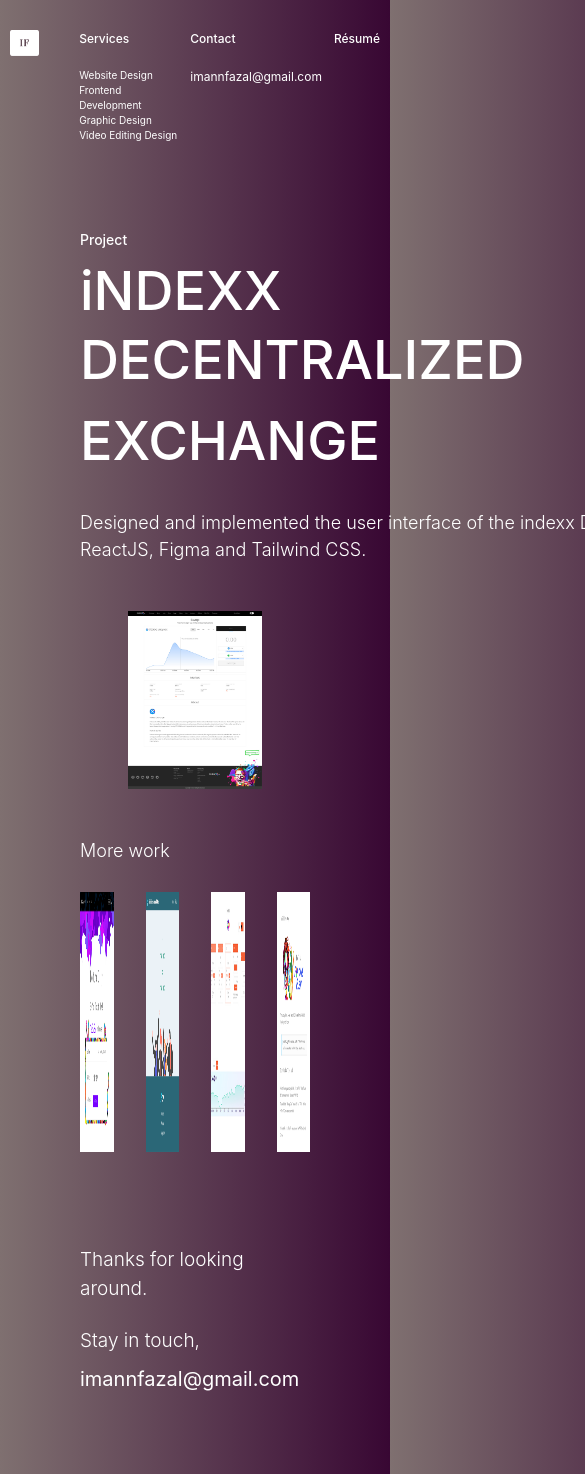
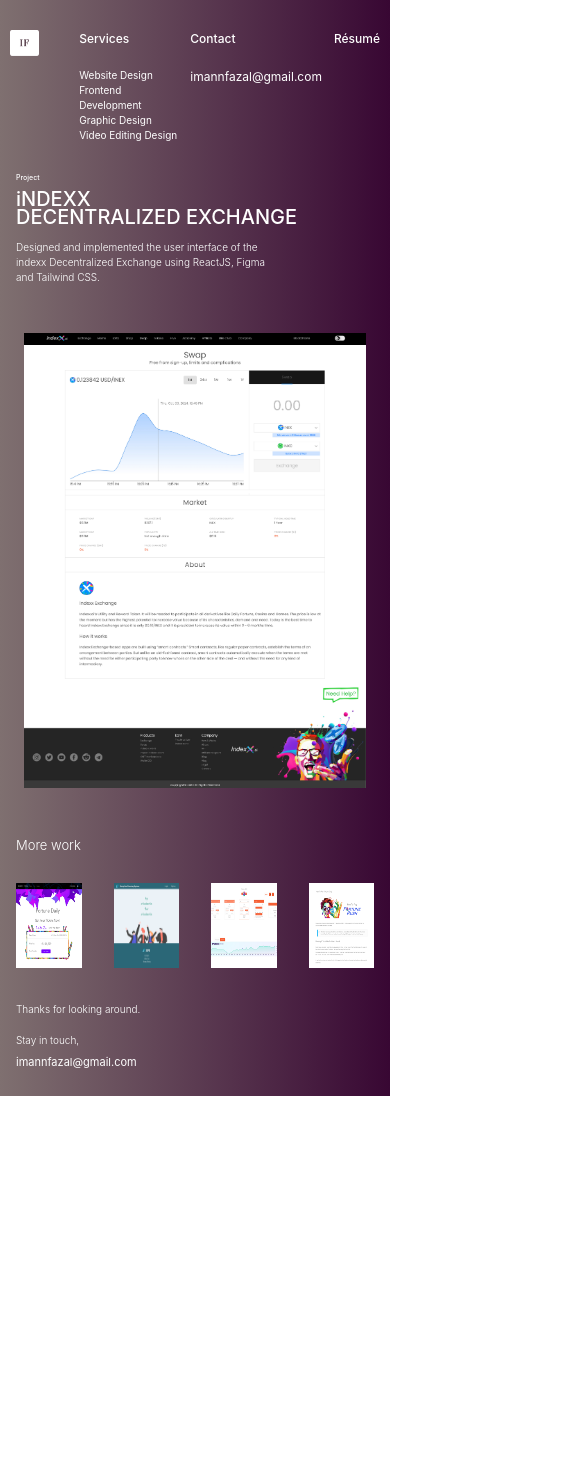
Before and after one commit to imannfazal/iman-portfolio, a React (Create React App) app: page /Decentralized-Exchange in a window 390 px wide. Shown: the top 1474 px of the page, 585 px wide, since content can reach past the window. After the commit the page ends 1096 px from the top, so only its background shows below. Built offline with nearby package versions, Linux system fonts and the light colour scheme.

Commit message:
responsive

```diff
--- a/src/components/Pages/Bank.js
+++ b/src/components/Pages/Bank.js
@@ -9,29 +9,28 @@
 import Daily from '../../assets/daily.png';
 import dex from '../../assets/dex.jpg'
 import Rush from '../../assets/rush.png'
+import Thanks from './Thanks'
 
 const Bank = () => {
   return (
-    <div className='mx-20 py-20 text-[#ffffff]'>
-      <div class='text-[14px] font-medium'>Project</div>
-      <div class='text-[54px] font-medium'>iNDEXX BANK</div>
-      <div class='mb-12 mt-7 text-[18px] font-light w-[800px]'>Designed the user interface using Figma and then developed a user-friendly frontend for the indexx Bank by utilizing ReactJS and Tailwind CSS.</div>
-      <div class='mx-12'><img class='w-full h-full mb-9' alt='bank' src={dashboard} />
+    <div className='md:mx-20 mx-4 md:py-20 py-6 text-[#ffffff]'>
+      <div class='md:text-[14px] text-[7px] font-medium'>Project</div>
+      <div class='md:text-[54px] text-[20px] font-medium'>iNDEXX BANK</div>
+      <div class='mb-12 md:mt-7 mt-2 md:text-[18px] text-[10px] font-light md:w-[800px] w-[250px]'>Designed the user interface using Figma and then developed a user-friendly frontend for the indexx Bank by utilizing ReactJS and Tailwind CSS.</div>
+      <div class='md:mx-12 mx-2'><img class='w-full h-full mb-9' alt='bank' src={dashboard} />
       <img class='w-full h-full mb-9' alt='bank' src={page2} />
       <img class='w-full h-full mb-9' alt='bank' src={borrow} />
       <img class='w-full h-full' alt='bank' src={borrow2} />
       <img class='w-full h-full' alt='bank' src={page4} />
       <img class='w-full h-full' alt='bank' src={page5} /></div>
-      <div class='mt-12 mb-7 text-[18px] font-light w-[800px]'>More work </div>
-      <div class='inline-flex h-[300px]'>
-        <a href='/Fortune-Daily' class='lift cursor-pointer '><img alt='bank' className='w-[320px] h-[260px]' src={Daily} /></a>
-        <a href='/DPS' class='ml-8 lift cursor-pointer '><img alt='bank' className='w-[320px] h-[260px]' src={sre} /></a>
-        <a href='/Decentralized-Exchange' class='ml-8 lift cursor-pointer'><img alt='bank' className='w-[320px] h-[260px]' src={dex} /></a>
-        <a href='/Fortune-Rush' class='ml-8 lift cursor-pointer'><img alt='bank' className='w-[320px] h-[260px]' src={Rush} /></a>
+      <div class='mt-12 mb-7 md:text-[18px] text-[13px] font-light md:w-[800px]'>More work </div>
+      <div class='inline-flex md:h-[300px]'>
+        <a href='/Fortune-Daily' class='lift cursor-pointer '><img alt='bank' className='md:w-[320px] md:h-[260px] w-[320px] h-[85px]' src={Daily} /></a>
+        <a href='/DPS' class='ml-8 lift cursor-pointer '><img alt='bank' className='md:w-[320px] md:h-[260px] w-[320px] h-[85px]' src={sre} /></a>
+        <a href='/Decentralized-Exchange' class='ml-8 lift cursor-pointer'><img alt='bank' className='md:w-[320px] md:h-[260px] w-[320px] h-[85px]' src={dex} /></a>
+        <a href='/Fortune-Rush' class='ml-8 lift cursor-pointer'><img alt='bank' className='md:w-[320px] md:h-[260px] w-[320px] h-[85px]' src={Rush} /></a>
       </div>
-      <div class='text-[19px] mt-12 font-light'>Thanks for looking around.</div>
-      <div class='text-[19px] pt-6 pb-2 font-light'>Stay in touch,</div>
-      <a class='text-[#fffff] text-[20px]' href="mailto:imannfazal@gmail.com">imannfazal@gmail.com</a>
+      <Thanks />
       </div>
   )
 }
--- a/src/components/Pages/Daily.js
+++ b/src/components/Pages/Daily.js
@@ -7,27 +7,26 @@
 import pred from '../../assets/prediction.jpg'
 import dex from '../../assets/dex.jpg'
 import Rush from '../../assets/rush.png'
+import Thanks from './Thanks'
 
 const Daily = () => {
   return (
-    <div className='mx-20 py-20 text-[#ffffff]'>
-      <div class='text-[14px] font-medium'>Project</div>
-      <div class='text-[54px] font-medium'>FORTUNE DAILY</div>
-      <div class='mb-12 mt-7 text-[18px] font-light w-[800px]'>Designed and developed the frontend of indexx Fortune Daily utilizing Figma, ReactJS and TailwindCSS, ensuring a seamless user experience. </div>
-      <div class='mx-12'><img class='w-full h-full mb-9' alt='bank' src={main} />
+    <div className='md:mx-20 mx-4 md:py-20 py-6 text-[#ffffff]'>
+      <div class='md:text-[14px] text-[7px] font-medium'>Project</div>
+      <div class='md:text-[54px] text-[20px] font-medium'>FORTUNE DAILY</div>
+      <div class='mb-12 md:mt-7 mt-2 md:text-[18px] text-[10px] font-light md:w-[800px] w-[250px]'>Designed and developed the frontend of indexx Fortune Daily utilizing Figma, ReactJS and TailwindCSS, ensuring a seamless user experience. </div>
+      <div class='md:mx-12 mx-2'><img class='w-full h-full mb-9' alt='bank' src={main} />
       <img class='w-full h-full mb-9' alt='bank' src={profile} />
       <img class='w-full h-full mb-9' alt='bank' src={edit} />
       <img class='w-full h-full' alt='bank' src={buy} /></div>
-      <div class='mt-12 mb-7 text-[18px] font-light w-[800px]'>More work </div>
-      <div class='inline-flex h-[300px]'>
-        <a href='/Fortune-Daily' class='lift cursor-pointer '><img alt='bank' className='w-[320px] h-[260px]' src={pred} /></a>
-        <a href='/DPS' class='ml-8 lift cursor-pointer '><img alt='bank' className='w-[320px] h-[260px]' src={sre} /></a>
-        <a href='/Decentralized-Exchange' class='ml-8 lift cursor-pointer'><img alt='bank' className='w-[320px] h-[260px]' src={dex} /></a>
-        <a href='/Fortune-Rush' class='ml-8 lift cursor-pointer'><img alt='bank' className='w-[320px] h-[260px]' src={Rush} /></a>
+      <div class='mt-12 mb-7 md:text-[18px] text-[13px] font-light md:w-[800px]'>More work </div>
+      <div class='inline-flex md:h-[300px]'>
+        <a href='/Fortune-Daily' class='lift cursor-pointer '><img alt='bank' className='md:w-[320px] md:h-[260px] w-[320px] h-[85px]' src={pred} /></a>
+        <a href='/DPS' class='md:ml-8 ml-1 lift cursor-pointer '><img alt='bank' className='md:w-[320px] md:h-[260px] w-[320px] h-[85px]' src={sre} /></a>
+        <a href='/Decentralized-Exchange' class='md:ml-8 ml-1 lift cursor-pointer'><img alt='bank' className='md:w-[320px] md:h-[260px] w-[320px] h-[85px]' src={dex} /></a>
+        <a href='/Fortune-Rush' class='md:ml-8 ml-1 lift cursor-pointer'><img alt='bank' className='md:w-[320px] md:h-[260px] w-[320px] h-[85px]' src={Rush} /></a>
       </div>
-      <div class='text-[19px] mt-12 font-light'>Thanks for looking around.</div>
-      <div class='text-[19px] pt-6 pb-2 font-light'>Stay in touch,</div>
-      <a class='text-[#fffff] text-[20px]' href="mailto:imannfazal@gmail.com">imannfazal@gmail.com</a>
+      <Thanks />
     </div>
   )
 
--- a/src/components/Pages/Dex.js
+++ b/src/components/Pages/Dex.js
@@ -7,28 +7,27 @@
 import Daily from '../../assets/daily.png';
 import pred from '../../assets/prediction.jpg'
 import Rush from '../../assets/rush.png'
+import Thanks from './Thanks'
 
 const Dex = () => {
   return (
-    <div className='mx-20 py-20 text-[#ffffff]'>
-      <div class='text-[14px] font-medium'>Project</div>
-      <div class='text-[54px] font-medium'>iNDEXX <div class='-mt-3'>DECENTRALIZED EXCHANGE</div></div>
-      <div class='mb-12 mt-7 text-[18px] font-light w-[800px]'>Designed and implemented the user interface of the indexx Decentralized Exchange using
+    <div className='md:mx-20 mx-4 md:py-20 py-6 text-[#ffffff]'>
+      <div class='md:text-[14px] text-[7px] font-medium'>Project</div>
+      <div class='md:text-[54px] text-[20px] font-medium'>iNDEXX <div class='-mt-3'>DECENTRALIZED EXCHANGE</div></div>
+      <div class='mb-12 md:mt-7 mt-2 md:text-[18px] text-[10px] font-light md:w-[800px] w-[250px]'>Designed and implemented the user interface of the indexx Decentralized Exchange using
       ReactJS, Figma and Tailwind CSS. </div>
-      <div class='mx-12'><img class='w-full h-full' alt='bank' src={header} />
+      <div class='md:mx-12 mx-2'><img class='w-full h-full' alt='bank' src={header} />
       <img class='w-full h-full' alt='bank' src={swap1} />
       <img class='w-full h-full' alt='bank' src={swap2} />
       <img class='w-full h-full' alt='bank' src={swap3} /></div>
-      <div class='mt-12 mb-7 text-[18px] font-light w-[800px]'>More work </div>
-      <div class='inline-flex h-[300px]'>
-        <a href='/Fortune-Daily' class='lift cursor-pointer '><img alt='bank' className='w-[320px] h-[260px]' src={Daily} /></a>
-        <a href='/DPS' class='ml-8 lift cursor-pointer '><img alt='bank' className='w-[320px] h-[260px]' src={sre} /></a>
-        <a href='/predition' class='ml-8 lift cursor-pointer'><img alt='bank' className='w-[320px] h-[260px]' src={pred} /></a>
-        <a href='/Fortune-Rush' class='ml-8 lift cursor-pointer'><img alt='bank' className='w-[320px] h-[260px]' src={Rush} /></a>
+      <div class='mt-12 mb-7 md:text-[18px] text-[13px] font-light md:w-[800px]'>More work </div>
+      <div class='inline-flex md:h-[300px]'>
+        <a href='/Fortune-Daily' class='lift cursor-pointer '><img alt='bank' className='md:w-[320px] md:h-[260px] w-[320px] h-[85px]' src={Daily} /></a>
+        <a href='/DPS' class='ml-8 lift cursor-pointer '><img alt='bank' className='md:w-[320px] md:h-[260px] w-[320px] h-[85px]' src={sre} /></a>
+        <a href='/predition' class='ml-8 lift cursor-pointer'><img alt='bank' className='md:w-[320px] md:h-[260px] w-[320px] h-[85px]' src={pred} /></a>
+        <a href='/Fortune-Rush' class='ml-8 lift cursor-pointer'><img alt='bank' className='md:w-[320px] md:h-[260px] w-[320px] h-[85px]' src={Rush} /></a>
       </div>
-      <div class='text-[19px] mt-12 font-light'>Thanks for looking around.</div>
-      <div class='text-[19px] pt-6 pb-2 font-light'>Stay in touch,</div>
-      <a class='text-[#fffff] text-[20px]' href="mailto:imannfazal@gmail.com">imannfazal@gmail.com</a>
+      <Thanks />
     </div>
   )
 }
--- a/src/components/Pages/Prediction.js
+++ b/src/components/Pages/Prediction.js
@@ -6,27 +6,26 @@
 import sre from '../../assets/SRE.png'
 import dex from '../../assets/dex.jpg'
 import Rush from '../../assets/rush.png'
+import Thanks from './Thanks'
 
 const Prediction = () => {
     return (
-        <div className='mx-20 py-20 text-[#ffffff]'>
-            <div class='text-[14px] font-medium'>Project</div>
-            <div class='text-[54px] font-medium'>iNDEXX <div class='-mt-3'>PREDICTION BETA</div></div>
-            <div class='mb-12 mt-7 text-[18px] font-light w-[800px]'>Designed the user interface of Prediction Beta using Figma. </div>
-            <div class='mx-12'> <img class='w-full h-full mb-9' alt='bank' src={pred} />
+        <div className='md:mx-20 mx-4 md:py-20 py-6 text-[#ffffff]'>
+            <div class='md:text-[14px] text-[7px] font-medium'>Project</div>
+            <div class='md:text-[54px] text-[20px] font-medium'>iNDEXX <div class='-mt-3'>PREDICTION BETA</div></div>
+            <div class='mb-12 md:mt-7 mt-2 md:text-[18px] text-[10px] font-light md:w-[800px] w-[250px]'>Designed the user interface of Prediction Beta using Figma. </div>
+            <div class='md:mx-12 mx-2'> <img class='w-full h-full mb-9' alt='bank' src={pred} />
                 <img class='w-full h-full mb-9' alt='bank' src={leader} />
                 <img class='w-full h-full mb-9' alt='bank' src={info} />
             </div>
-            <div class='mt-12 mb-7 text-[18px] font-light w-[800px]'>More work </div>
-            <div class='inline-flex h-[300px]'>
-                <a href='/Fortune-Daily' class='lift cursor-pointer '><img alt='bank' className='w-[320px] h-[260px]' src={Daily} /></a>
-                <a href='/DPS' class='ml-8 lift cursor-pointer '><img alt='bank' className='w-[320px] h-[260px]' src={sre} /></a>
-                <a href='/Decentralized-Exchange' class='ml-8 lift cursor-pointer'><img alt='bank' className='w-[320px] h-[260px]' src={dex} /></a>
-                <a href='/Fortune-Rush' class='ml-8 lift cursor-pointer'><img alt='bank' className='w-[320px] h-[260px]' src={Rush} /></a>
+            <div class='mt-12 mb-7 md:text-[18px] text-[13px] font-light md:w-[800px]'>More work </div>
+            <div class='inline-flex md:h-[300px]'>
+                <a href='/Fortune-Daily' class='lift cursor-pointer '><img alt='bank' className='md:w-[320px] md:h-[260px] w-[320px] h-[85px]' src={Daily} /></a>
+                <a href='/DPS' class='ml-8 lift cursor-pointer '><img alt='bank' className='md:w-[320px] md:h-[260px] w-[320px] h-[85px]' src={sre} /></a>
+                <a href='/Decentralized-Exchange' class='ml-8 lift cursor-pointer'><img alt='bank' className='md:w-[320px] md:h-[260px] w-[320px] h-[85px]' src={dex} /></a>
+                <a href='/Fortune-Rush' class='ml-8 lift cursor-pointer'><img alt='bank' className='md:w-[320px] md:h-[260px] w-[320px] h-[85px]' src={Rush} /></a>
             </div>
-            <div class='text-[19px] mt-12 font-light'>Thanks for looking around.</div>
-            <div class='text-[19px] pt-6 pb-2 font-light'>Stay in touch,</div>
-            <a class='text-[#fffff] text-[20px]' href="mailto:imannfazal@gmail.com">imannfazal@gmail.com</a>
+            <Thanks />
         </div>
     )
 }
--- a/src/components/Pages/Rush.js
+++ b/src/components/Pages/Rush.js
@@ -6,29 +6,28 @@
 import Daily from '../../assets/daily.png';
 import dex from '../../assets/dex.jpg'
 import pred from '../../assets/prediction.jpg'
+import Thanks from './Thanks'
 
 const Rush = () => {
   return (
-    <div className='mx-20 py-20 text-[#ffffff]'>
-      <div class='text-[14px] font-medium'>Project</div>
-      <div class='text-[54px] font-medium'>FORTUNE RUSH</div>
-      <div class='mb-12 mt-7 text-[18px] font-light w-[800px]'>Took charge of designing and building the front-end for the expansive "Fortune Rush" project utilizing Figma, ReactJS and TailwindCSS, creating an
+    <div className='md:mx-20 mx-4 md:py-20 py-6 text-[#ffffff]'>
+      <div class='md:text-[14px] text-[7px] font-medium'>Project</div>
+      <div class='md:text-[54px] text-[20px] font-medium'>FORTUNE RUSH</div>
+      <div class='mb-12 md:mt-7 mt-2 md:text-[18px] text-[10px] font-light md:w-[800px] w-[250px]'>Took charge of designing and building the front-end for the expansive "Fortune Rush" project utilizing Figma, ReactJS and TailwindCSS, creating an
         impressive and user-friendly interface from scratch.  </div>
-      <div class='mx-12'>
+      <div class='md:mx-12 mx-2'>
         <img class='w-full h-full mb-9' alt='bank' src={main} />
         <img class='w-full h-full mb-9' alt='bank' src={howtoplay} />
         <img class='w-full h-full mb-9' alt='bank' src={profile} />
       </div>
-      <div class='mt-12 mb-7 text-[18px] font-light w-[800px]'>More work </div>
-      <div class='inline-flex h-[300px]'>
-        <a href='/Fortune-Daily' class='lift cursor-pointer '><img alt='bank' className='w-[320px] h-[260px]' src={Daily} /></a>
-        <a href='/DPS' class='ml-8 lift cursor-pointer '><img alt='bank' className='w-[320px] h-[260px]' src={sre} /></a>
-        <a href='/Decentralized-Exchange' class='ml-8 lift cursor-pointer'><img alt='bank' className='w-[320px] h-[260px]' src={dex} /></a>
-        <a href='/prediction' class='ml-8 lift cursor-pointer'><img alt='bank' className='w-[320px] h-[260px]' src={pred} /></a>
+      <div class='mt-12 mb-7 md:text-[18px] text-[13px] font-light md:w-[800px]'>More work </div>
+      <div class='inline-flex md:h-[300px]'>
+        <a href='/Fortune-Daily' class='lift cursor-pointer '><img alt='bank' className='md:w-[320px] md:h-[260px] w-[320px] h-[85px]' src={Daily} /></a>
+        <a href='/DPS' class='ml-8 lift cursor-pointer '><img alt='bank' className='md:w-[320px] md:h-[260px] w-[320px] h-[85px]' src={sre} /></a>
+        <a href='/Decentralized-Exchange' class='ml-8 lift cursor-pointer'><img alt='bank' className='md:w-[320px] md:h-[260px] w-[320px] h-[85px]' src={dex} /></a>
+        <a href='/prediction' class='ml-8 lift cursor-pointer'><img alt='bank' className='md:w-[320px] md:h-[260px] w-[320px] h-[85px]' src={pred} /></a>
       </div>
-      <div class='text-[19px] mt-12 font-light'>Thanks for looking around.</div>
-      <div class='text-[19px] pt-6 pb-2 font-light'>Stay in touch,</div>
-      <a class='text-[#fffff] text-[20px]' href="mailto:imannfazal@gmail.com">imannfazal@gmail.com</a>
+      <Thanks />
     </div>
   )
 }
--- a/src/components/Pages/SRE.js
+++ b/src/components/Pages/SRE.js
@@ -8,27 +8,26 @@
 import welcome from '../../assets/sre/Welcome.png'
 import info from '../../assets/sre/personal-info.png'
 import report from '../../assets/sre/report.png'
+import Thanks from './Thanks'
 const SRE = () => {
   return (
-    <div className='mx-20 py-20 text-[#ffffff]'>
-      <div class='text-[14px] font-medium'>Project</div>
-      <div class='text-[54px] font-medium'>DISCIPLINE PLANNING <div>SYSTEM</div></div>
-      <div class='mb-12 mt-7 text-[18px] font-light w-[800px]'>Designed the user interface of Discipline Planning System using Figma.  </div>
-      <div class='mx-12'><img class='w-full h-full mb-9' alt='bank' src={home} />
+    <div className='md:mx-20 mx-4 md:py-20 py-6 text-[#ffffff]'>
+      <div class='md:text-[14px] text-[7px] font-medium'>Project</div>
+      <div class='md:text-[54px] text-[20px] font-medium'>DISCIPLINE PLANNING <div>SYSTEM</div></div>
+      <div class='mb-12 md:mt-7 mt-2 md:text-[18px] text-[10px] font-light md:w-[800px] w-[250px]'>Designed the user interface of Discipline Planning System using Figma.  </div>
+      <div class='md:mx-12 mx-2'><img class='w-full h-full mb-9' alt='bank' src={home} />
       <img class='w-full h-full mb-9' alt='bank' src={welcome} />
       <img class='w-full h-full mb-9' alt='bank' src={info} />
       <img class='w-full h-full mb-9' alt='bank' src={activities} />
       <img class='w-full h-full' alt='bank' src={report} /></div>
-      <div class='mt-12 mb-7 text-[18px] font-light w-[800px]'>More work </div>
-      <div class='inline-flex h-[300px]'>
-        <a href='/Fortune-Daily' class='lift cursor-pointer '><img alt='bank' className='w-[320px] h-[260px]' src={Daily} /></a>
-        <a href='/indexxBank' class='ml-8 lift cursor-pointer'><img alt='bank' className='w-[320px] h-[260px]' text='indexx Bank' src={bank} /></a>
-        <a href='/Decentralized-Exchange' class='ml-8 lift cursor-pointer'><img alt='bank' className='w-[320px] h-[260px]' src={dex} /></a>
-        <a href='/Fortune-Rush' class='ml-8 lift cursor-pointer'><img alt='bank' className='w-[320px] h-[260px]' src={Rush} /></a>
+      <div class='mt-12 mb-7 md:text-[18px] text-[13px] font-light md:w-[800px]'>More work </div>
+      <div class='inline-flex md:h-[300px]'>
+        <a href='/Fortune-Daily' class='lift cursor-pointer '><img alt='bank' className='md:w-[320px] md:h-[260px] w-[320px] h-[85px]' src={Daily} /></a>
+        <a href='/indexxBank' class='ml-8 lift cursor-pointer'><img alt='bank' className='md:w-[320px] md:h-[260px] w-[320px] h-[85px]' text='indexx Bank' src={bank} /></a>
+        <a href='/Decentralized-Exchange' class='ml-8 lift cursor-pointer'><img alt='bank' className='md:w-[320px] md:h-[260px] w-[320px] h-[85px]' src={dex} /></a>
+        <a href='/Fortune-Rush' class='ml-8 lift cursor-pointer'><img alt='bank' className='md:w-[320px] md:h-[260px] w-[320px] h-[85px]' src={Rush} /></a>
       </div>
-      <div class='text-[19px] mt-12 font-light'>Thanks for looking around.</div>
-      <div class='text-[19px] pt-6 pb-2 font-light'>Stay in touch,</div>
-      <a class='text-[#fffff] text-[20px]' href="mailto:imannfazal@gmail.com">imannfazal@gmail.com</a>
+      <Thanks />
     </div>
   )
 }
--- /dev/null
+++ b/src/components/Pages/Thanks.js
@@ -0,0 +1,13 @@
+import React from 'react'
+
+const Thanks = () => {
+    return (
+        <div>
+            <div class='md:text-[19px] text-[10px] md:mt-12 mt-7 font-light'>Thanks for looking around.</div>
+            <div class='md:text-[19px] text-[10px] md:pt-6 pt-4 md:pb-2 font-light'>Stay in touch,</div>
+            <a class='text-[#fffff] text-[11px] md:text-[20px]' href="mailto:imannfazal@gmail.com">imannfazal@gmail.com</a>
+        </div>
+    )
+}
+
+export default Thanks
```
